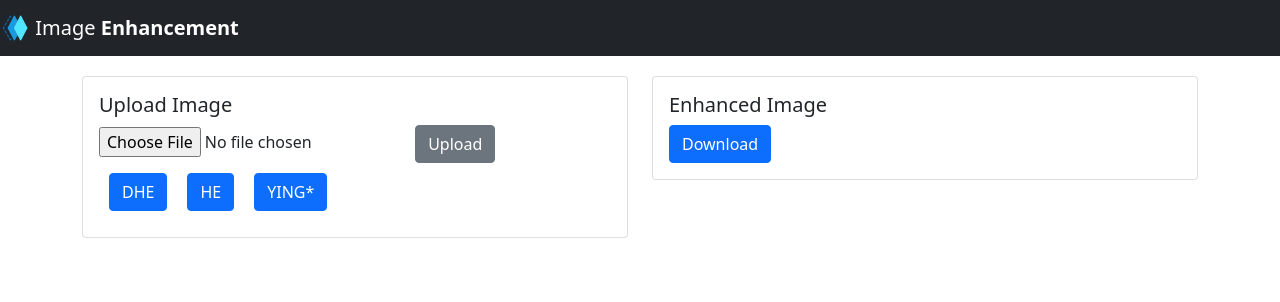
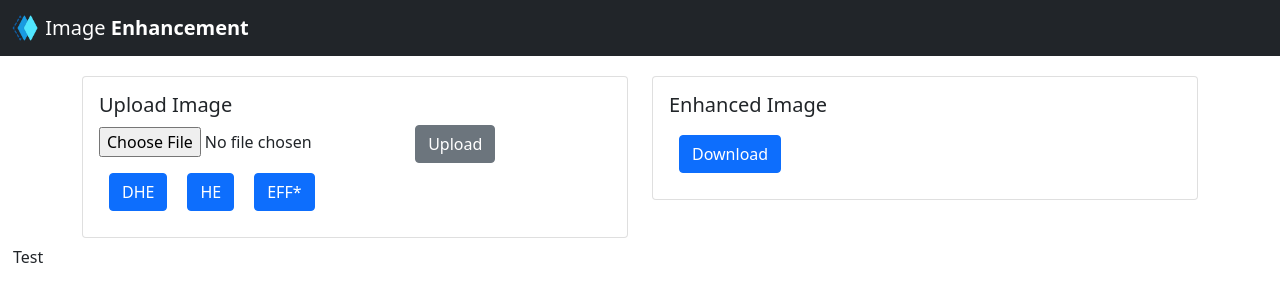
Before and after one commit to mishrilal/ImgEnh, a Flask app: page / in a window 1280 px wide. Shown: the top 302 px of the page. Run offline with Flask 2, Linux system fonts and the light colour scheme; some libraries are stand-ins or nearby versions.

Commit message:
Refactoring

```diff
--- a/static/css/style.css
+++ b/static/css/style.css
@@ -1,7 +1,9 @@
 .container {
     padding-top: 20px;
 }
-
+.navbar-brand {
+    margin-left: 10px;
+}
 .formAlign {
     display:flex;
 }
--- /dev/null
+++ b/static/js/functions.js
@@ -0,0 +1,10 @@
+$(function() {
+  $('#test').on('click', function(e) {
+    e.preventDefault()
+    $.getJSON('/background_process_test',
+        function(data) {
+      //do nothing
+    });
+    return false;
+  });
+});
--- /dev/null
+++ b/templates/base.html
@@ -0,0 +1,43 @@
+<!doctype html>
+<html lang="en">
+  <head>
+    <!-- Required meta tags -->
+    <meta charset="utf-8">
+    <meta name="viewport" content="width=device-width, initial-scale=1">
+
+    <!-- Bootstrap CSS -->
+    <link href="https://cdn.jsdelivr.net/npm/bootstrap@5.1.2/dist/css/bootstrap.min.css" rel="stylesheet" integrity="sha384-uWxY/CJNBR+1zjPWmfnSnVxwRheevXITnMqoEIeG1LJrdI0GlVs/9cVSyPYXdcSF" crossorigin="anonymous">
+    <link href="../static/css/style.css" rel="stylesheet">
+    <title>
+      {% block title %}
+      {% endblock %}
+    </title>
+
+    <script type="text/javascript" src="https://ajax.googleapis.com/ajax/libs/jquery/2.1.3/jquery.min.js"> </script>
+    <script type=text/javascript src="../static/js/functions.js"></script>
+  </head>
+
+
+  <body>
+    <nav class="navbar navbar-dark bg-dark">
+          <a class="navbar-brand" href="#">
+              <img src="../static/img/logo.png" width="30" height="30" class="d-inline-block align-top" alt="">
+              Image <strong>Enhancement</strong>
+          </a>
+      </nav>
+
+      {% block content %}
+      {% endblock %}
+
+    <!-- Optional JavaScript; choose one of the two! -->
+
+    <!-- Option 1: Bootstrap Bundle with Popper -->
+    <script src="https://cdn.jsdelivr.net/npm/bootstrap@5.1.2/dist/js/bootstrap.bundle.min.js" integrity="sha384-kQtW33rZJAHjgefvhyyzcGF3C5TFyBQBA13V1RKPf4uH+bwyzQxZ6CmMZHmNBEfJ" crossorigin="anonymous"></script>
+
+    <!-- Option 2: Separate Popper and Bootstrap JS -->
+    <!--
+    <script src="https://cdn.jsdelivr.net/npm/@popperjs/core@2.10.2/dist/umd/popper.min.js" integrity="sha384-7+zCNj/IqJ95wo16oMtfsKbZ9ccEh31eOz1HGyDuCQ6wgnyJNSYdrPa03rtR1zdB" crossorigin="anonymous"></script>
+    <script src="https://cdn.jsdelivr.net/npm/bootstrap@5.1.2/dist/js/bootstrap.min.js" integrity="sha384-PsUw7Xwds7x08Ew3exXhqzbhuEYmA2xnwc8BuD6SEr+UmEHlX8/MCltYEodzWA4u" crossorigin="anonymous"></script>
+    -->
+  </body>
+</html>
--- a/templates/index.html
+++ b/templates/index.html
@@ -1,22 +1,10 @@
-<!doctype html>
-<html lang="en">
-  <head>
-    <!-- Required meta tags -->
-    <meta charset="utf-8">
-    <meta name="viewport" content="width=device-width, initial-scale=1">
+{% extends 'base.html' %}
 
-    <!-- Bootstrap CSS -->
-    <link href="https://cdn.jsdelivr.net/npm/bootstrap@5.1.2/dist/css/bootstrap.min.css" rel="stylesheet" integrity="sha384-uWxY/CJNBR+1zjPWmfnSnVxwRheevXITnMqoEIeG1LJrdI0GlVs/9cVSyPYXdcSF" crossorigin="anonymous">
-    <link href="../static/css/style.css" rel="stylesheet">
-    <title>Image Enhancement</title>
-  </head>
-  <body>
-  <nav class="navbar navbar-dark bg-dark">
-    <a class="navbar-brand" href="#">
-        <img src="../static/assets/logo.png" width="30" height="30"class="d-inline-block align-top" alt="">
-        Image <strong>Enhancement</strong>
-    </a>
-  </nav>
+{% block title %}
+  Image Enhancement
+{% endblock %}
+
+{% block content %}
   <div class="container">
       <div class="row">
         <div class="col-sm-6">
@@ -40,8 +28,8 @@
                   <button type="submit" value="submit" class="btn btn-primary btn-analysis">HE</button>
                 </form>
 
-                  <form action = "ying" method="POST" enctype="multipart/form-data">
-                    <button type="submit" value="submit" class="btn btn-primary btn-analysis">YING*</button>
+                <form action = "eff" method="POST" enctype="multipart/form-data">
+                  <button type="submit" value="submit" class="btn btn-primary btn-analysis">EFF*</button>
                 </form>
 
               </div>
@@ -53,22 +41,15 @@
             <div class="card-body">
               <h5 class="card-title">Enhanced Image</h5>
 <!--                <p class="card-text">With supporting text below as a natural lead-in to additional content.</p>-->
-                <a href="#" class="btn btn-primary">Download</a>
+              <form action = "download" enctype="multipart/form-data">
+                <button type="submit" value="submit" class="btn btn-primary btn-analysis">Download</button>
+              </form>
             </div>
           </div>
         </div>
       </div>
   </div>
 
-    <!-- Optional JavaScript; choose one of the two! -->
 
-    <!-- Option 1: Bootstrap Bundle with Popper -->
-    <script src="https://cdn.jsdelivr.net/npm/bootstrap@5.1.2/dist/js/bootstrap.bundle.min.js" integrity="sha384-kQtW33rZJAHjgefvhyyzcGF3C5TFyBQBA13V1RKPf4uH+bwyzQxZ6CmMZHmNBEfJ" crossorigin="anonymous"></script>
-
-    <!-- Option 2: Separate Popper and Bootstrap JS -->
-    <!--
-    <script src="https://cdn.jsdelivr.net/npm/@popperjs/core@2.10.2/dist/umd/popper.min.js" integrity="sha384-7+zCNj/IqJ95wo16oMtfsKbZ9ccEh31eOz1HGyDuCQ6wgnyJNSYdrPa03rtR1zdB" crossorigin="anonymous"></script>
-    <script src="https://cdn.jsdelivr.net/npm/bootstrap@5.1.2/dist/js/bootstrap.min.js" integrity="sha384-PsUw7Xwds7x08Ew3exXhqzbhuEYmA2xnwc8BuD6SEr+UmEHlX8/MCltYEodzWA4u" crossorigin="anonymous"></script>
-    -->
-  </body>
-</html>
+  <button id='test' class='btn btn-default'>Test</button>
+{% endblock %}
--- a/web.py
+++ b/web.py
@@ -1,10 +1,10 @@
 import os.path
-from flask import Flask, render_template, request
+from flask import Flask, render_template, request, send_file
 from werkzeug.utils import secure_filename, redirect
 
 import dhe
 import he
-import ying
+import eff
 
 UPLOAD_FOLDER = '/uploads'
 filename = ""
@@ -27,7 +27,7 @@ def upload_file():
         f = request.files['file']
         global filename
         filename = secure_filename(f.filename)
-        systemPath = os.getcwd()                # OS Dir Path - Change this for Hosting
+        systemPath = os.getcwd()  # OS Dir Path - Change this for Hosting
         f.save(systemPath + app.config['UPLOAD_FOLDER'] + '/' + filename)
         return redirect(request.referrer)
 
@@ -44,9 +44,9 @@ def analyseHE():
     return redirect(request.referrer)
 
 
-@app.route('/ying', methods=['POST'])
+@app.route('/eff', methods=['POST'])
 def analyseYING():
-    ying.analyse(filename)
+    eff.analyse(filename)
     return redirect(request.referrer)
 
 
@@ -55,5 +55,17 @@ def analyseYING():
 #     dhe.analyse(filename)
 
 
+@app.route('/download')
+def downloadImg():
+    path = 'outputs/' + filename
+    return send_file(path, as_attachment=True)
+
+
+@app.route('/background_process_test')
+def background_process_test():
+    print("Hello")
+    return "nothing"
+
+
 if __name__ == '__main__':
     app.run()
```
Also changed, not shown: eff.py (renamed from ying.py, +12 -9 lines), outputs/02.jpg (deleted), static/img/logo.png (renamed from static/assets/logo.png), testdata/Whatsapp.jpeg (deleted), uploads/02.jpg (deleted). Lines whose indentation alone changed are shown as unchanged.
